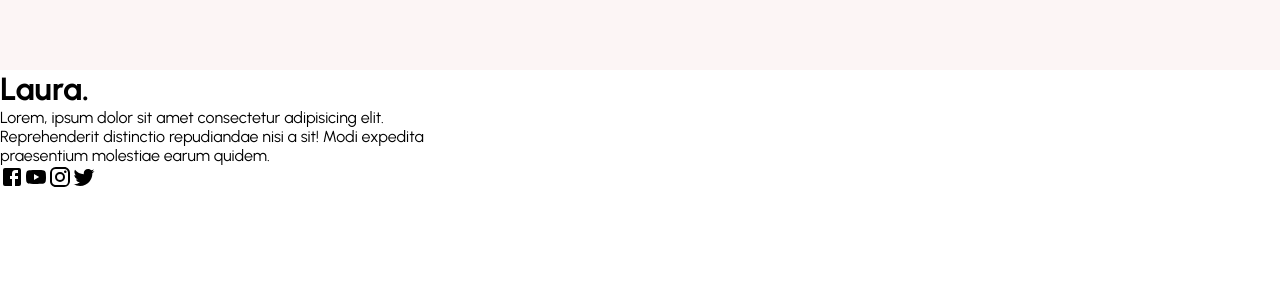
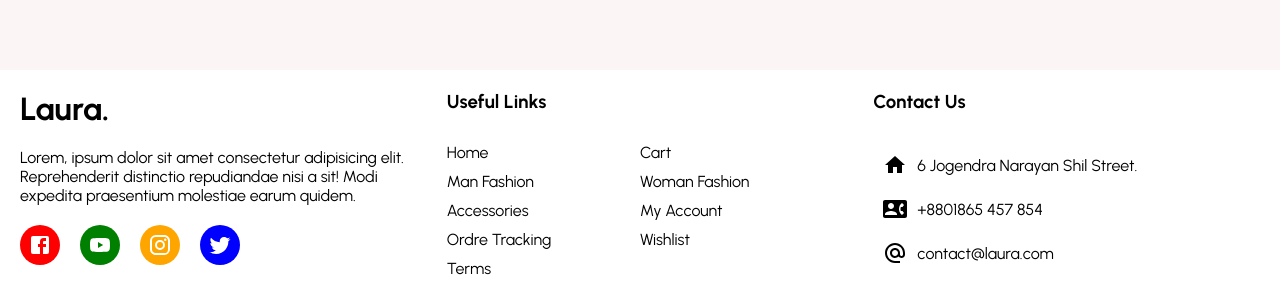
Before and after one commit to brtauhid/react-ecommerce, a React (Create React App) app: page / in a window 1280 px wide. Shown: the part 2666-2971 px from the top of the page. Before the commit the page ends 2859 px from the top, so only its background shows below. Built offline with nearby package versions, Linux system fonts and the light colour scheme.

Commit message:
footer items

```diff
--- a/src/components/Footer.jsx
+++ b/src/components/Footer.jsx
@@ -1,4 +1,13 @@
-import { Facebook, Instagram, Twitter, YouTube } from "@material-ui/icons";
+import {
+  AlternateEmail,
+  ContactMail,
+  ContactPhone,
+  Facebook,
+  Home,
+  Instagram,
+  Twitter,
+  YouTube,
+} from "@material-ui/icons";
 import styled from "styled-components";
 
 const Container = styled.div`
@@ -6,18 +15,58 @@
 `;
 const Left = styled.div`
   flex: 1;
+  display: flex;
+  flex-direction: column;
+  padding: 20px;
 `;
 const Center = styled.div`
   flex: 1;
+  padding: 20px;
+`;
+
+const Title = styled.h3`
+  margin-bottom: 30px;
+`;
+const List = styled.ul`
+  margin: 0;
+  padding: 0;
+  list-style: none;
+  display: flex;
+  flex-wrap: wrap;
+`;
+const ListItem = styled.li`
+  width: 50%;
+  margin-bottom: 10px;
 `;
 const Right = styled.div`
   flex: 1;
+  padding: 20px;
+`;
+
+const ContactItem = styled.div`
+  padding: 10px;
+  display: flex;
+  align-items: center;
 `;
 
 const Logo = styled.h1``;
-const Desc = styled.p``;
-const SocialContainer = styled.div``;
-const SocialIcon = styled.div``;
+const Desc = styled.p`
+  margin: 20px 0;
+`;
+const SocialContainer = styled.div`
+  display: flex;
+`;
+const SocialIcon = styled.div`
+  width: 40px;
+  height: 40px;
+  border-radius: 50%;
+  color: white;
+  background-color: ${(props) => props.color};
+  display: flex;
+  align-items: center;
+  justify-content: center;
+  margin-right: 20px;
+`;
 
 const Footer = () => {
   return (
@@ -30,16 +79,49 @@
           praesentium molestiae earum quidem.
         </Desc>
         <SocialContainer>
-          <SocialIcon>
+          <SocialIcon color="red">
             <Facebook></Facebook>
+          </SocialIcon>
+          <SocialIcon color="green">
             <YouTube></YouTube>
+          </SocialIcon>
+          <SocialIcon color="orange">
             <Instagram></Instagram>
+          </SocialIcon>
+          <SocialIcon color="blue">
             <Twitter></Twitter>
           </SocialIcon>
         </SocialContainer>
       </Left>
-      <Center></Center>
-      <Right></Right>
+      <Center>
+        <Title>Useful Links</Title>
+        <List>
+          <ListItem>Home</ListItem>
+          <ListItem>Cart</ListItem>
+          <ListItem>Man Fashion</ListItem>
+          <ListItem>Woman Fashion</ListItem>
+          <ListItem>Accessories</ListItem>
+          <ListItem>My Account</ListItem>
+          <ListItem>Ordre Tracking</ListItem>
+          <ListItem>Wishlist</ListItem>
+          <ListItem>Terms</ListItem>
+        </List>
+      </Center>
+      <Right>
+        <Title>Contact Us</Title>
+        <ContactItem>
+          <Home style={{ paddingRight: "10px" }}></Home>6 Jogendra Narayan Shil
+          Street.
+        </ContactItem>
+        <ContactItem>
+          <ContactPhone style={{ paddingRight: "10px" }}></ContactPhone>
+          +8801865 457 854
+        </ContactItem>
+        <ContactItem>
+          <AlternateEmail style={{ paddingRight: "10px" }}></AlternateEmail>
+          contact@laura.com
+        </ContactItem>
+      </Right>
     </Container>
   );
 };
```
